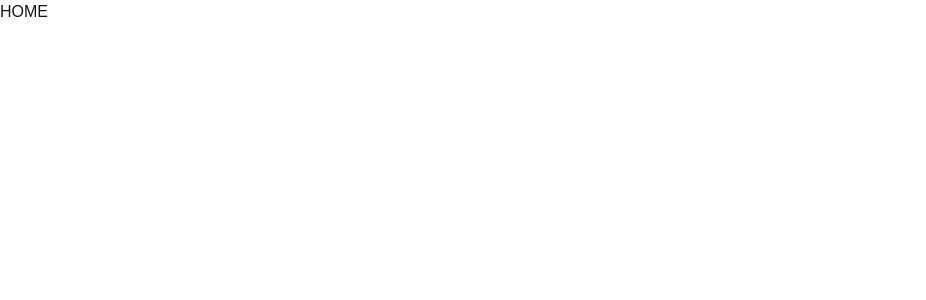
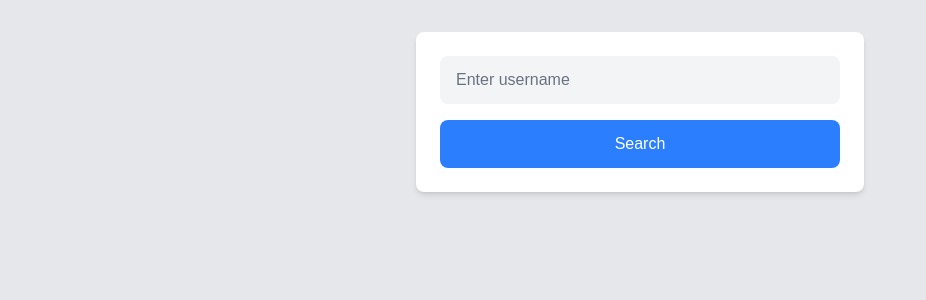
Before and after one commit to pabloflego/gh-user-repo-explorer, a Next.js app: page / in a window 1280 px wide. Shown: the top 300 px of the page, without its empty margins (0-926 px from the left). Built offline with nearby package versions, Linux system fonts and the light colour scheme.

Commit message:
feat: add SearchInput component

```diff
--- a/app/page.tsx
+++ b/app/page.tsx
@@ -1,7 +1,39 @@
+'use client';
+import SearchInput from "@/lib/ui/SearchInput";
+import { useCallback, useState } from "react";
+
 export default function Home() {
+  const [searchQuery, setSearchQuery] = useState('');
 
+  const searchUsers = useCallback(async () => {
+    // TODO: Implement user search logic
+  }, [searchQuery]);
 
   return (
-    <main>HOME</main>
+    <div className="min-h-screen bg-gray-200 py-8 px-4 sm:px-6 lg:px-8">
+      <div className="max-w-md mx-auto">
+        <div className="bg-white rounded-lg shadow-md p-6 mb-4">
+          <SearchInput
+            value={searchQuery}
+            onChange={setSearchQuery}
+            onSearch={searchUsers}
+          />
+          <button
+            onClick={searchUsers}
+            className="w-full mt-4 px-6 py-3 bg-blue-500 hover:bg-blue-600 text-white font-medium rounded-lg transition-colors"
+          >
+            Search
+          </button>
+        </div>
+
+        {/* Loading State */}
+
+        {/* Errors */}
+
+        {/* Users List */}
+
+        {/* Empty State */}
+      </div>
+    </div>
   );
 }
--- /dev/null
+++ b/lib/ui/SearchInput.tsx
@@ -0,0 +1,39 @@
+'use client';
+
+import { useState, useEffect } from 'react';
+
+interface SearchInputProps {
+  value: string;
+  onChange: (value: string) => void;
+  onSearch: () => void;
+}
+
+export default function SearchInput({ value, onChange, onSearch }: SearchInputProps) {
+  const [debouncedValue, setDebouncedValue] = useState(value);
+
+  useEffect(() => {
+    const timer = setTimeout(() => {
+      setDebouncedValue(value);
+    }, 300);
+
+    return () => clearTimeout(timer);
+  }, [value]);
+
+  useEffect(() => {
+    if (debouncedValue.trim()) {
+      onSearch();
+    }
+  }, [debouncedValue, onSearch]);
+
+  return (
+    <div className="w-full">
+      <input
+        type="text"
+        value={value}
+        onChange={(e) => onChange(e.target.value)}
+        placeholder="Enter username"
+        className="w-full px-4 py-3 text-base bg-gray-100 border-0 rounded-lg focus:outline-none focus:ring-2 focus:ring-blue-500 text-gray-800 placeholder-gray-500"
+      />
+    </div>
+  );
+}
```
